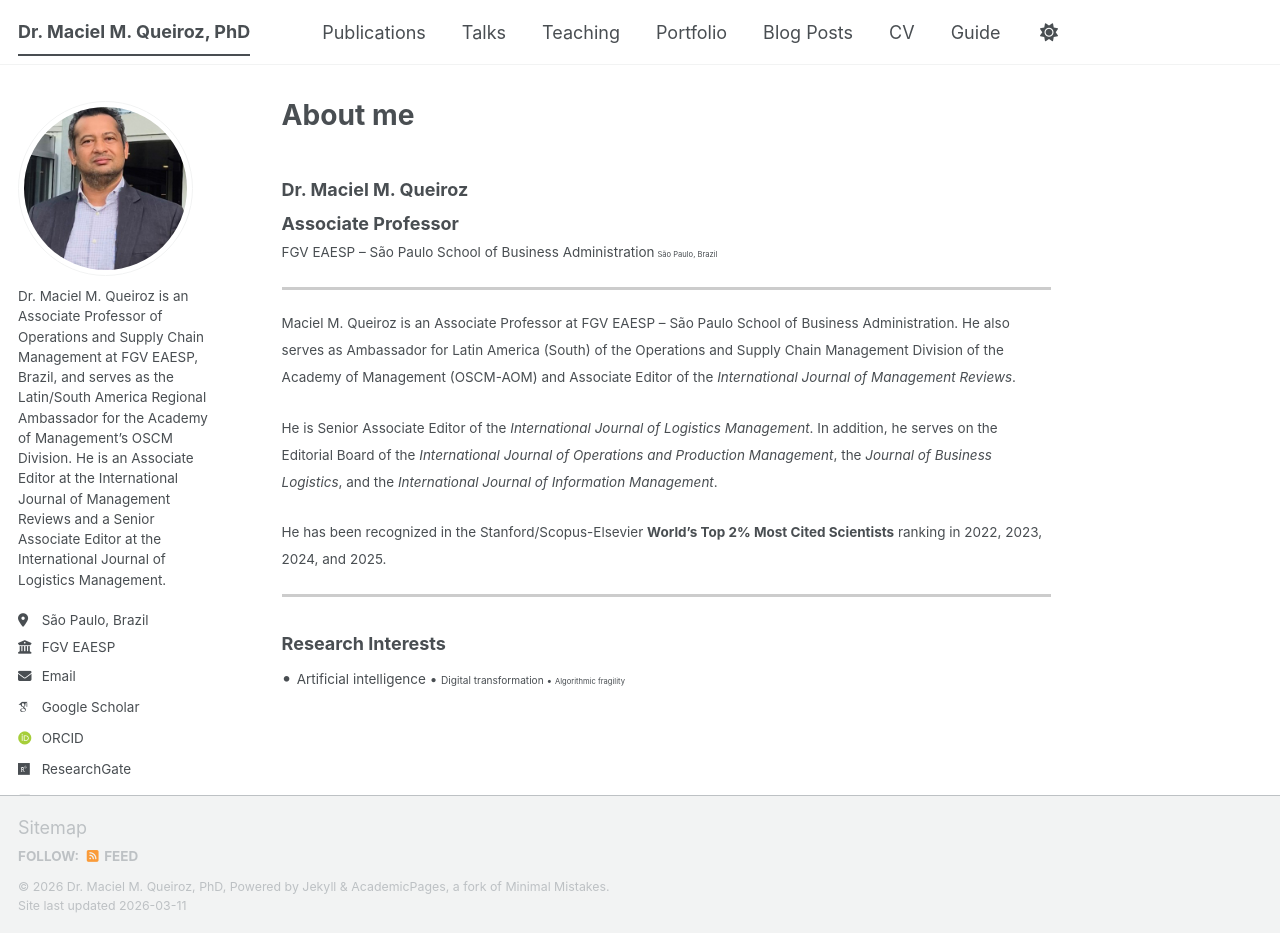
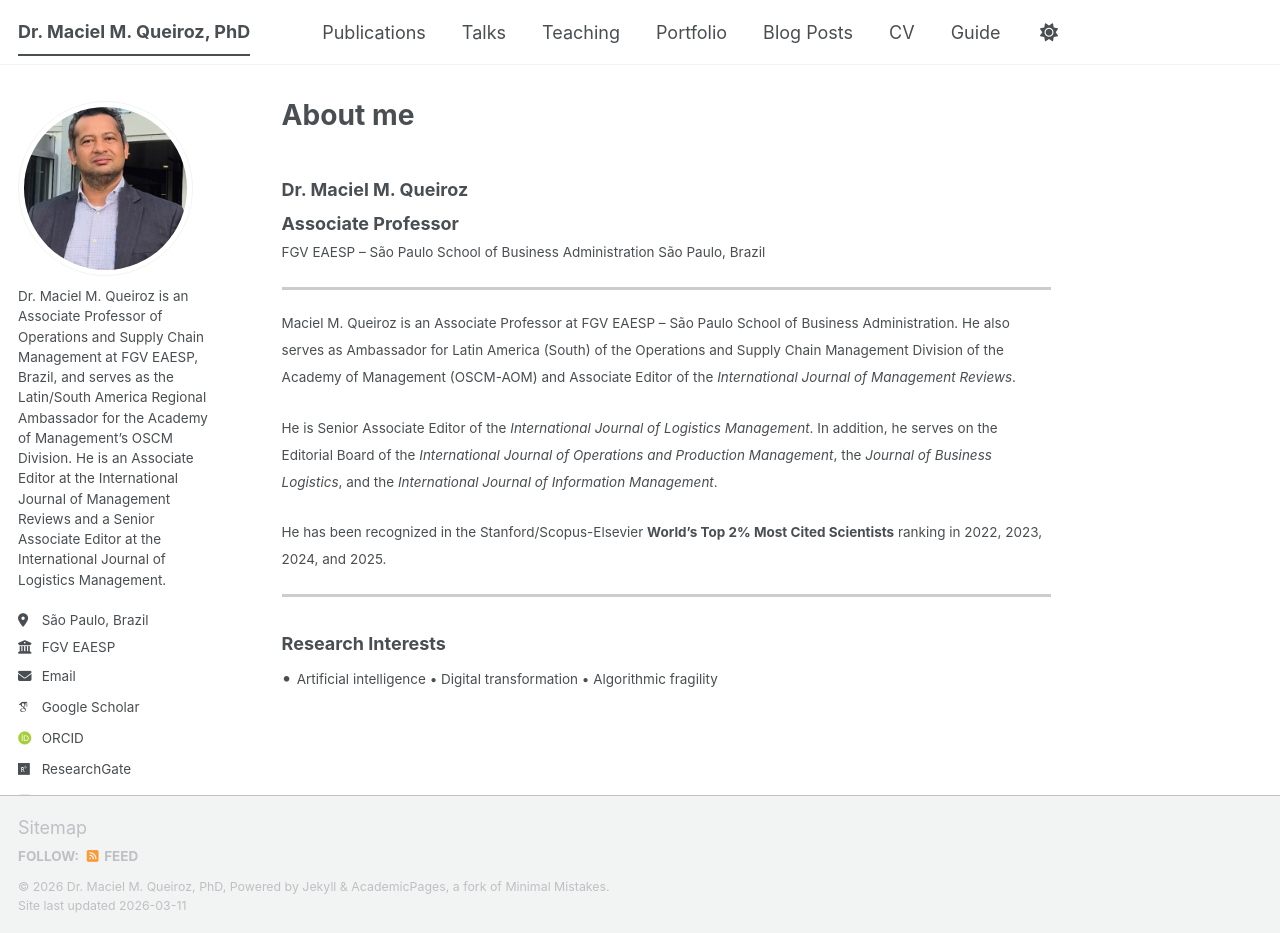
Before and after one commit to maciel-queiroz/maciel-queiroz.github.io, a Jekyll site: the page built from _pages/about.md, in a window 1280 px wide and 933 px high. Built offline with Jekyll 4.4.1, drawn with Linux system fonts in a browser that asks for light colours; some web fonts are replaced; a script bundle is joined from its source files by our own code; library files that are not in the unit come from our copies.

```diff
--- a/_pages/about.md
+++ b/_pages/about.md
@@ -9,8 +9,8 @@ redirect_from:
 ### Dr. Maciel M. Queiroz
 
 **Associate Professor**
-<small>FGV EAESP – São Paulo School of Business Administration<small>
-<small>São Paulo, Brazil<small>
+<small>FGV EAESP – São Paulo School of Business Administration
+São Paulo, Brazil<small>
 
 <hr style="border: none; height: 3px; background-color: #cccccc;">
 
@@ -25,5 +25,5 @@ redirect_from:
 ### Research Interests
 
 • <small>Artificial intelligence
-• <small>Digital transformation
-• <small>Algorithmic fragility
+• Digital transformation
+• Algorithmic fragility<small>
```
